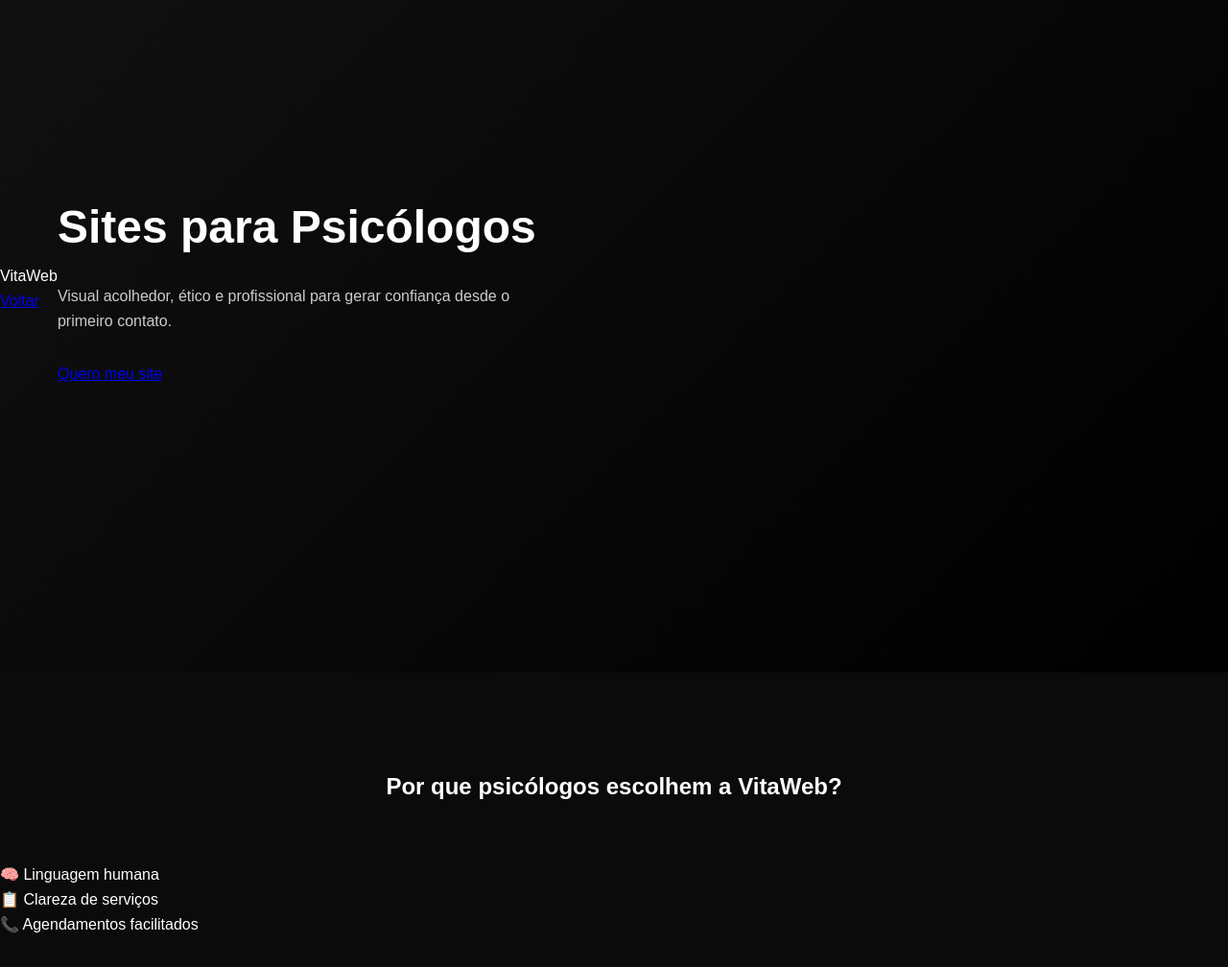
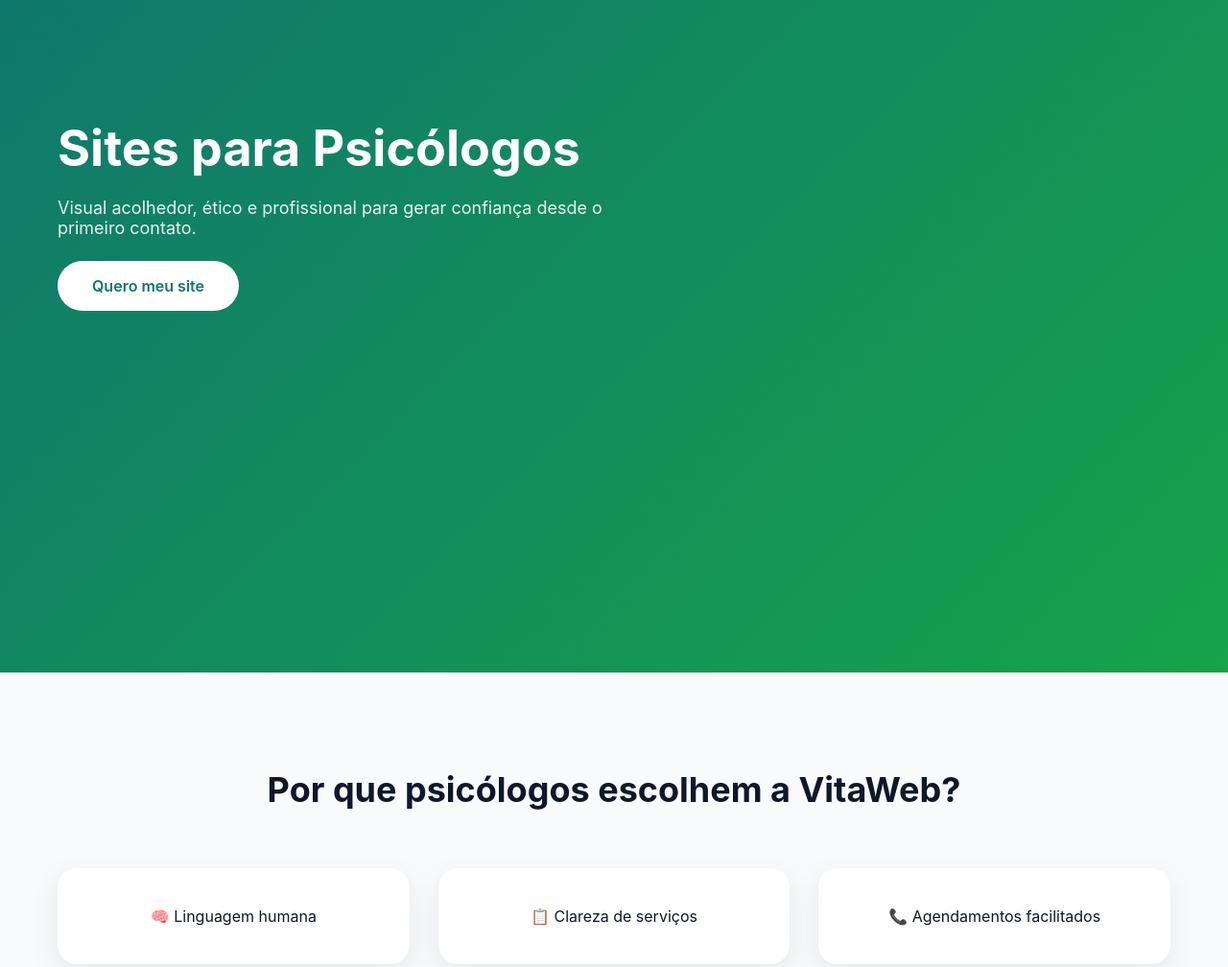
Before and after one commit to arthursanchez2004/vitaweb-site, a plain HTML site: page psicologia.html in a window 1280 px wide. Shown: the part 99-1107 px from the top of the page at 96% size. Drawn offline with Linux system fonts and the light colour scheme.

Commit message:
style.css

```diff
--- a/style.css
+++ b/style.css
@@ -1,81 +1,174 @@
+:root {
+  --green: #16a34a;
+  --blue: #0f766e;
+  --dark: #0f172a;
+  --light: #f8fafc;
+  --gray: #475569;
+}
+
 * {
   margin: 0;
   padding: 0;
   box-sizing: border-box;
-  font-family: Arial, Helvetica, sans-serif;
+  font-family: -apple-system, BlinkMacSystemFont, "Segoe UI", sans-serif;
 }
 
 body {
-  background: #0b0b0b;
-  color: #ffffff;
-  line-height: 1.6;
+  background: var(--light);
+  color: var(--dark);
 }
 
-.container {
-  max-width: 1100px;
-  margin: auto;
-  padding: 0 20px;
+/* LOGO */
+.logo {
+  font-size: 22px;
+  font-weight: 600;
+}
+.logo span {
+  color: var(--green);
+  font-weight: 800;
 }
 
+/* NAV */
+.nav {
+  display: flex;
+  justify-content: space-between;
+  align-items: center;
+  padding: 30px 60px;
+}
+
+/* HERO */
 .hero {
+  background: linear-gradient(135deg, var(--blue), var(--green));
+  color: white;
   min-height: 100vh;
-  display: flex;
-  align-items: center;
-  background: linear-gradient(135deg, #111, #000);
+}
+
+.hero-content {
+  max-width: 700px;
+  padding: 120px 60px;
 }
 
 .hero h1 {
-  font-size: 48px;
+  font-size: 52px;
   margin-bottom: 20px;
 }
 
 .hero p {
-  color: #ccc;
-  max-width: 500px;
-  margin-bottom: 30px;
+  opacity: 0.9;
+  margin-bottom: 40px;
+  font-size: 18px;
 }
 
-.btn {
-  display: inline-block;
-  padding: 14px 32px;
-  background: #16a34a;
-  color: #fff;
+/* BOTÕES */
+.btn-primary {
+  background: white;
+  color: var(--blue);
+  padding: 16px 36px;
   border-radius: 30px;
   text-decoration: none;
-  font-weight: bold;
+  font-weight: 600;
 }
 
-.section {
-  padding: 100px 0;
+.btn-outline {
+  color: white;
+  text-decoration: none;
+  border: 1px solid white;
+  padding: 10px 24px;
+  border-radius: 30px;
 }
 
-.section.dark {
-  background: #111;
+/* SEÇÕES */
+.section {
+  padding: 100px 60px;
+  text-align: center;
+}
+
+.section.light {
+  background: white;
 }
 
 .section h2 {
-  text-align: center;
+  font-size: 36px;
   margin-bottom: 60px;
 }
 
+/* GRID */
+.grid {
+  display: grid;
+  grid-template-columns: repeat(auto-fit, minmax(220px, 1fr));
+  gap: 30px;
+}
+
+.box {
+  background: white;
+  padding: 40px;
+  border-radius: 20px;
+  box-shadow: 0 10px 30px rgba(0,0,0,0.08);
+}
+
+/* CARDS */
 .cards {
-  display: grid;
-  grid-template-columns: repeat(auto-fit, minmax(250px, 1fr));
+  display: flex;
+  justify-content: center;
   gap: 30px;
 }
 
 .card {
-  background: #1a1a1a;
-  padding: 30px;
-  border-radius: 20px;
+  background: linear-gradient(135deg, #ecfeff, #d1fae5);
+  padding: 50px;
+  border-radius: 24px;
+  font-weight: 600;
 }
 
-.center {
+/* STEPS */
+.steps {
+  display: flex;
+  justify-content: center;
+  gap: 40px;
+  font-size: 18px;
+}
+
+/* CTA */
+.cta {
+  background: var(--dark);
+  color: white;
+  padding: 120px 60px;
   text-align: center;
 }
 
+.cta p {
+  opacity: 0.8;
+  margin: 20px 0 40px;
+}
+
+/* FOOTER */
 footer {
-  padding: 40px 0;
+  padding: 40px;
   text-align: center;
-  color: #777;
+  color: var(--gray);
 }
+
+/* WHATSAPP */
+.whatsapp {
+  position: fixed;
+  bottom: 30px;
+  right: 30px;
+  background: #25d366;
+  color: white;
+  padding: 14px 20px;
+  border-radius: 50px;
+  text-decoration: none;
+  font-weight: 600;
+  box-shadow: 0 10px 20px rgba(0,0,0,0.2);
+}
+
+.box, .card, .steps div {
+  opacity: 0;
+  transform: translateY(40px);
+  transition: all 0.6s ease;
+}
+
+.show {
+  opacity: 1;
+  transform: translateY(0);
+}
```
